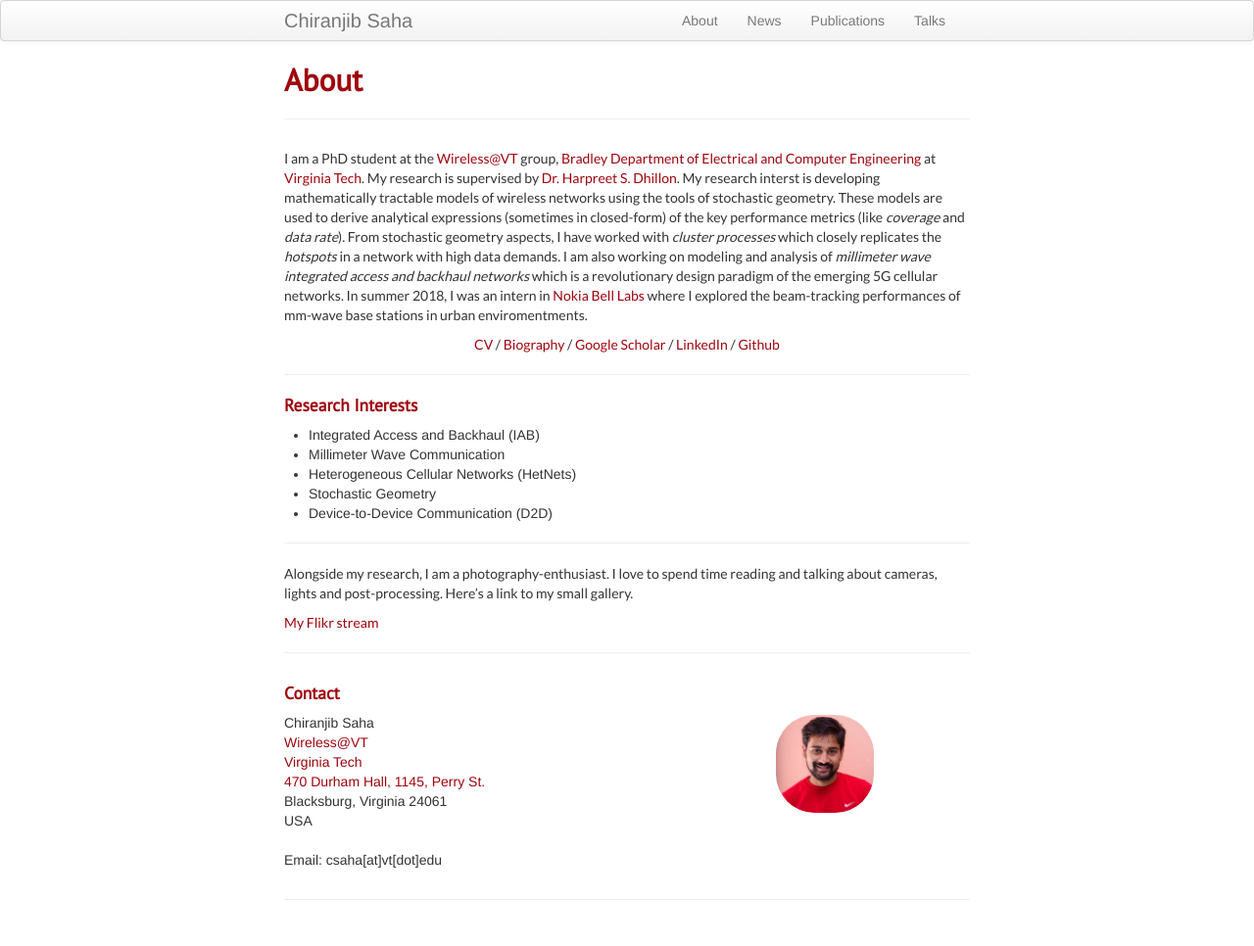
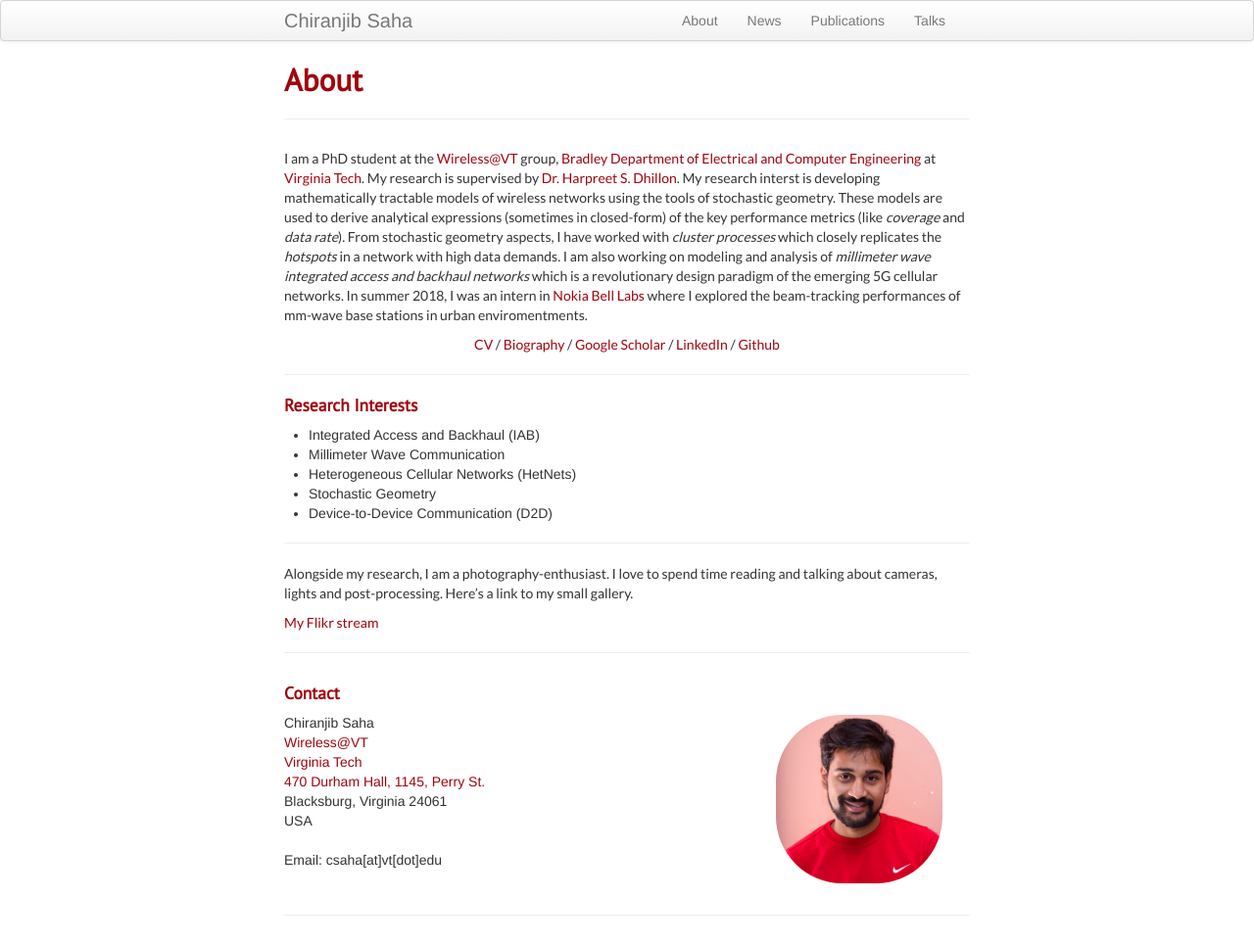
Before and after one commit to chiranjibsaha/chiranjibsaha.github.io, a Jekyll site: the page built from index.md, in a window 1280 px wide. Shown: the whole page at 98% size. Built offline with Jekyll 4.4.1, drawn with Linux system fonts in a browser that asks for light colours.

Commit message:
Update kbroman.css

```diff
--- a/assets/themes/twitter/css/kbroman.css
+++ b/assets/themes/twitter/css/kbroman.css
@@ -71,20 +71,7 @@ font-family: 'PT Sans', sans-serif;
 
 
 
-.image-cropper {
-  //  width: 100px;
-  //  height: 100px;
-  //  position: relative;
-  //  overflow: hidden;
-  //  border-radius: 20%;
-  //  vertical-align: middle;
-   // width: 500px;
-  //  height: 500px;
-}
+
 .profile-pic {
      border-radius: 40%;
-     position: relative;
-      width: 100px;
-     height: 100px;
-
 }
```
